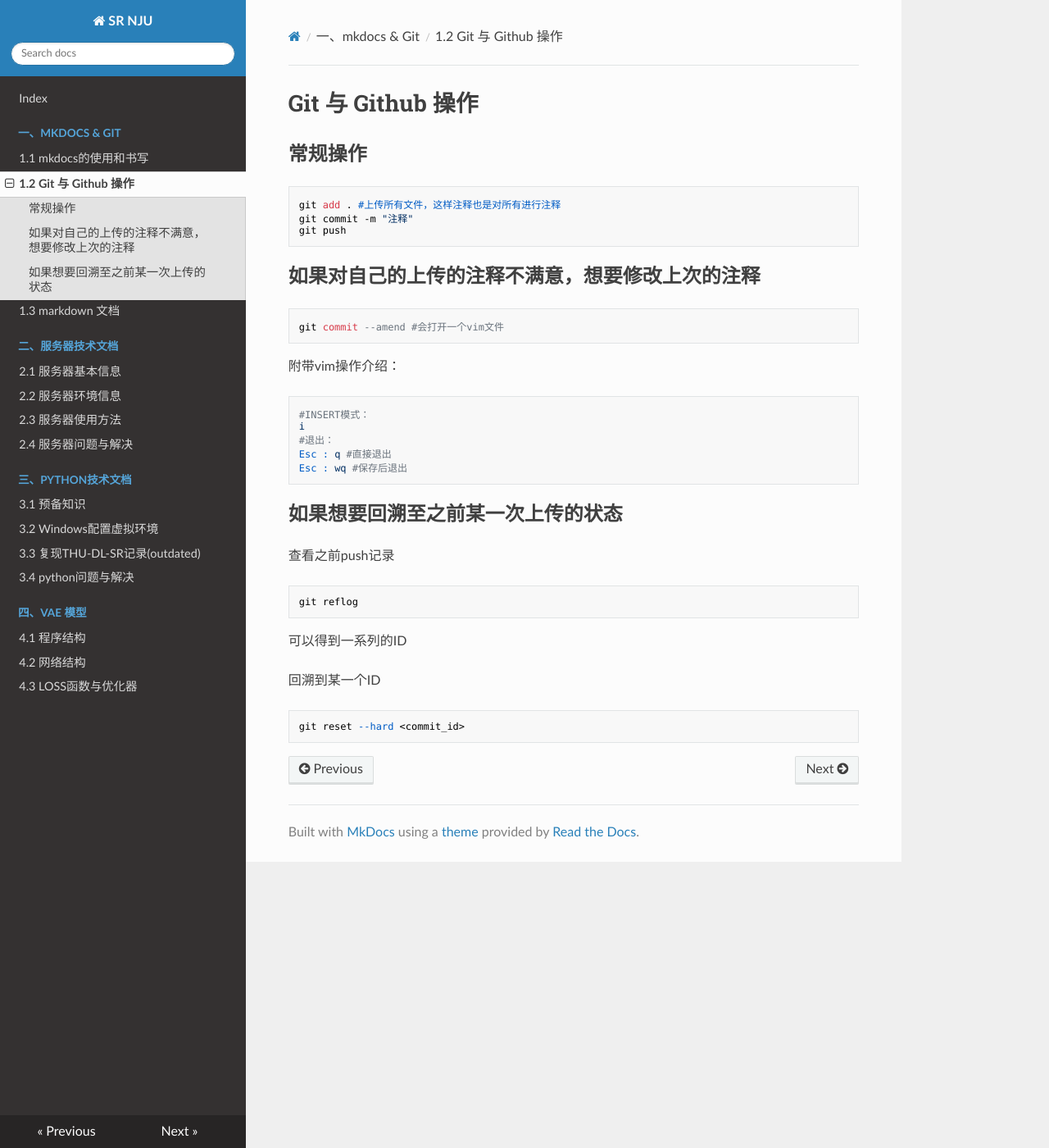
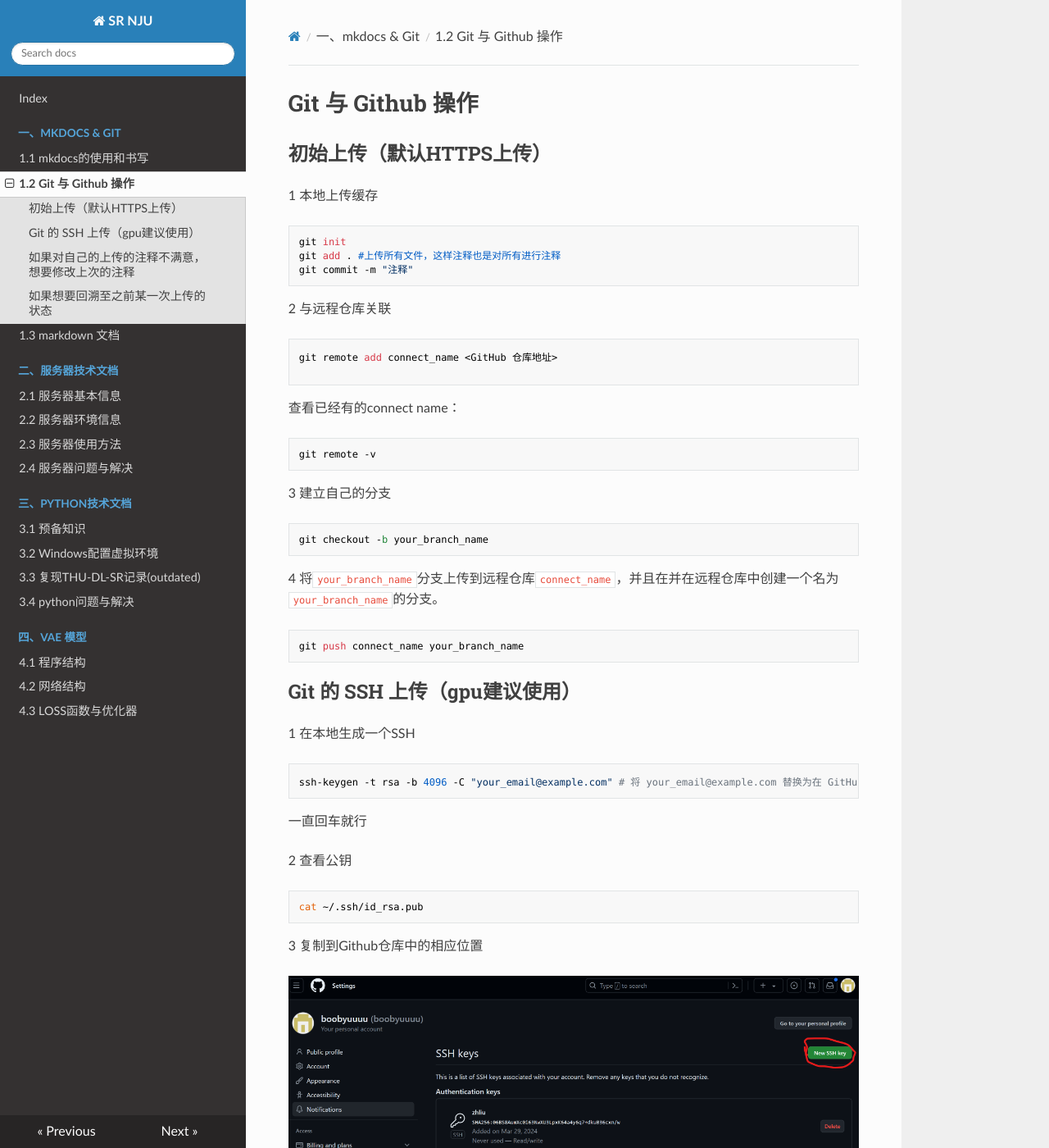
Before and after one commit to boobyuuuu/SR, an MkDocs documentation site: the page built from docs/1/1_2.md, in a window 1280 px wide and 1400 px high. Shown: the whole window at 82% size. Built offline with MkDocs 1.6.1, drawn with Linux system fonts in a browser that asks for light colours; nearby versions of some CDN libraries; some of the changed text lies outside the part shown.

Commit message:
添加Git SSH上传文档

````diff
--- a/docs/1/1_2.md
+++ b/docs/1/1_2.md
@@ -1,12 +1,76 @@
 # Git 与 Github 操作
 
-## 常规操作
+## 初始上传（默认HTTPS上传）
+
+1 本地上传缓存
+```
+git init
+git add . #上传所有文件，这样注释也是对所有进行注释
+git commit -m "注释"
+```
+
+2 与远程仓库关联
 
 ```
-git add . #上传所有文件，这样注释也是对所有进行注释
-git commit -m "注释"
-git push
+git remote add connect_name <GitHub 仓库地址>
+
 ```
+
+查看已经有的connect name：
+
+```
+git remote -v
+```
+
+3 建立自己的分支
+
+```
+git checkout -b your_branch_name
+```
+4 将`your_branch_name`分支上传到远程仓库`connect_name`，并且在并在远程仓库中创建一个名为`your_branch_name`的分支。
+
+```
+git push connect_name your_branch_name
+```
+
+## Git 的 SSH 上传（gpu建议使用）
+
+1 在本地生成一个SSH
+
+```
+ssh-keygen -t rsa -b 4096 -C "your_email@example.com" # 将 your_email@example.com 替换为在 GitHub 上注册的电子邮件地址。
+```
+
+一直回车就行
+
+2 查看公钥
+
+```
+cat ~/.ssh/id_rsa.pub
+```
+
+3 复制到Github仓库中的相应位置
+
+![alt text](1.2.1.png)
+
+4 检查SSH连接成功
+
+```
+ssh -T git@github.com
+```
+
+输出以下则连接成功：
+
+```
+Hi boobyuuuu! You've successfully authenticated, but GitHub does not provide shell access.
+```
+5 将`connect_name`改为SSH连接
+
+```
+git remote set-url connect_name git@github.com:boobyuuuu/SR.git
+```
+
+6 正常上传
 
 ## 如果对自己的上传的注释不满意，想要修改上次的注释
 ```
````
Also changed, not shown: docs/1/1.2.1.png (added).
